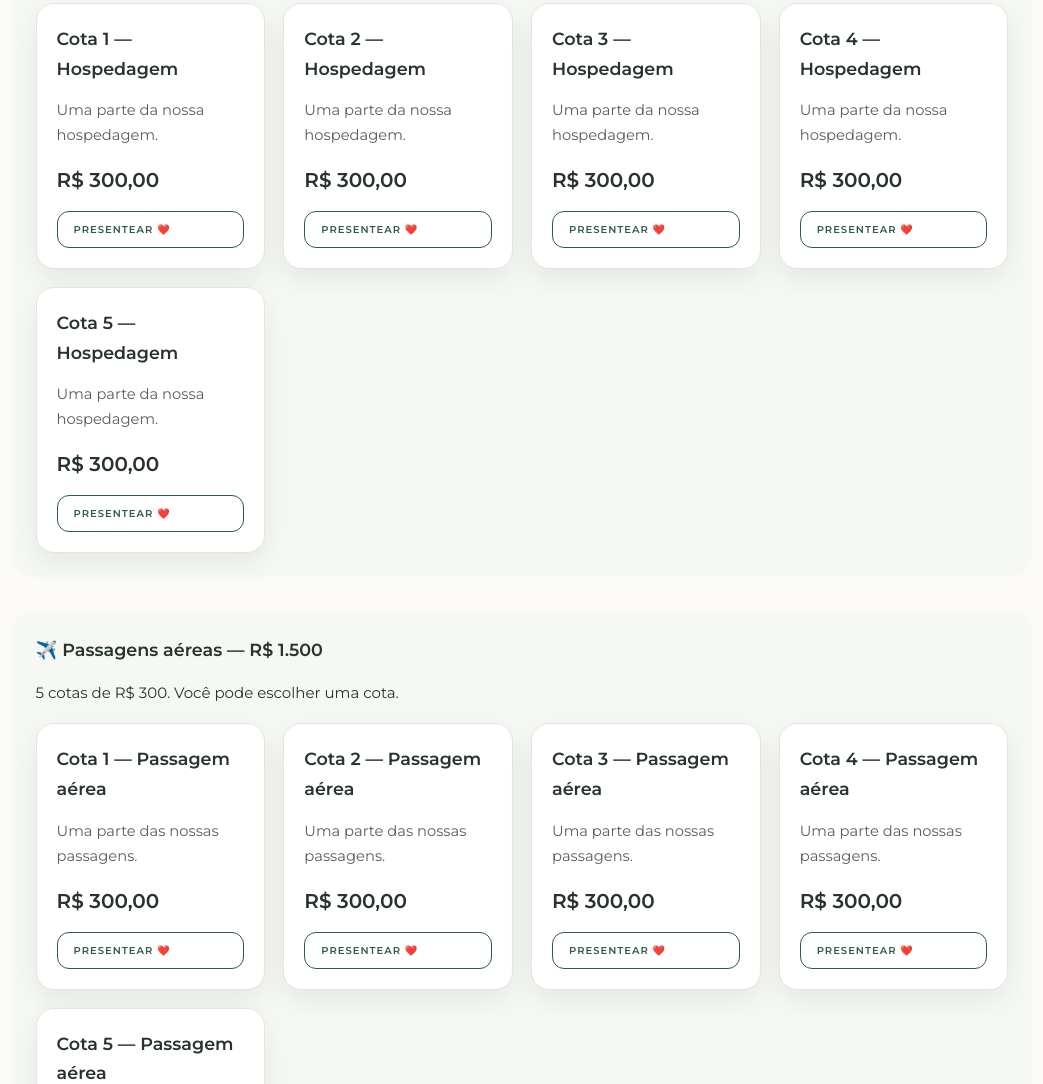
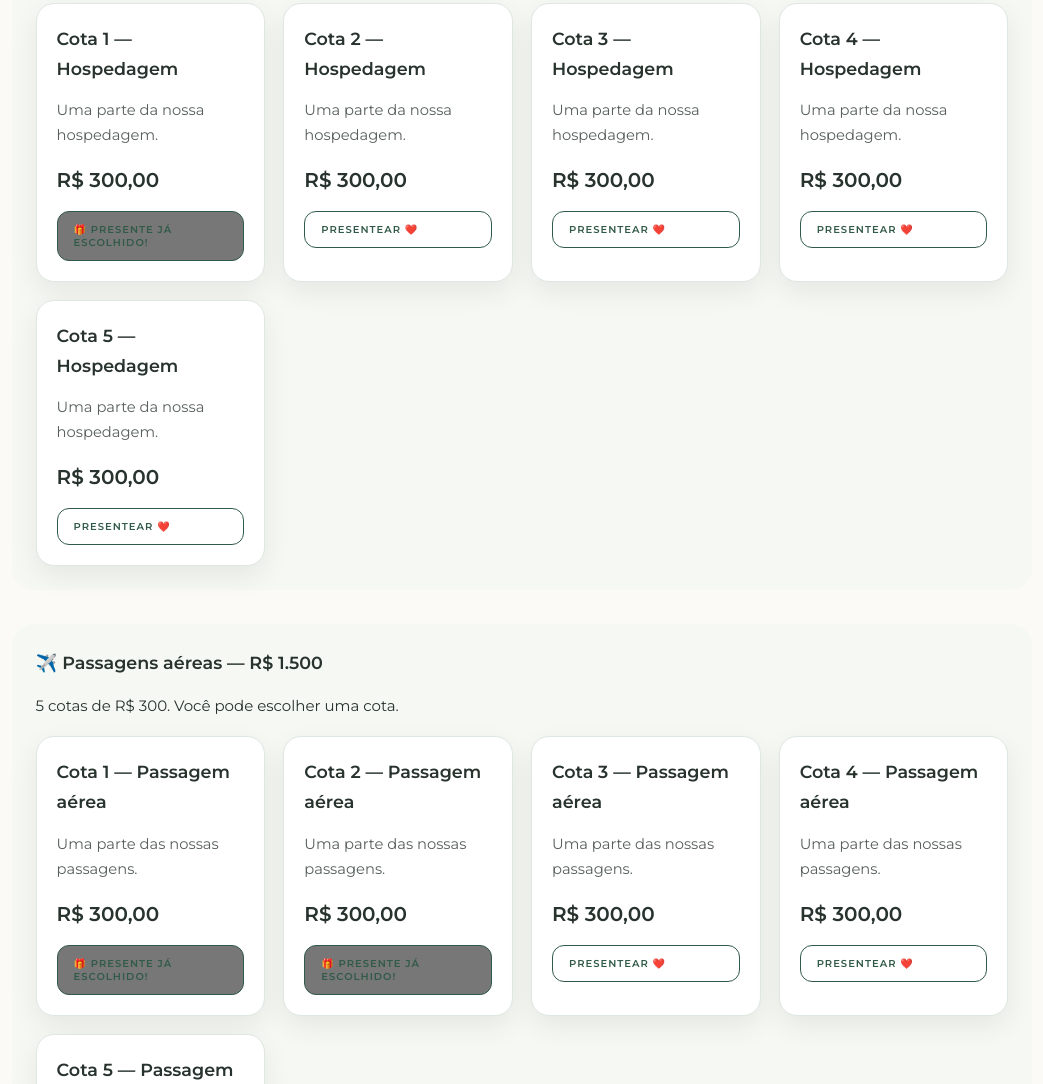
Before and after one commit to guilhermepcypriano-ux/paulaeguilhermeparasempre, a plain HTML site: page index.html in a window 1280 px wide. Shown: the part 7788-8872 px from the top of the page, without its empty margins (118-1161 px from the left). Drawn offline with nearby package versions, Linux system fonts and the light colour scheme.

Commit message:
Update index.html

```diff
--- a/index.html
+++ b/index.html
@@ -238,7 +238,7 @@
         <h3>Ferro a vapor</h3>
         <p>Para deixar a nossa casa ainda mais arrumada.</p>
         <strong>R$ 100,00</strong>
-        <a class="gift-button" href="https://mpago.la/2reToka" target="_blank" rel="noopener">Presentear ❤️</a>
+        <span class="gift-button" style="background:#777; pointer-events:none; cursor:not-allowed;">🎁 Presente já escolhido!</span>
       </div>
     </div>
         <div class="gift-card">
@@ -336,7 +336,7 @@
         <h3>Cota 1 — Hospedagem</h3>
         <p>Uma parte da nossa hospedagem.</p>
         <strong>R$ 300,00</strong>
-        <a class="gift-button" href="https://mpago.la/1LCEduY" target="_blank" rel="noopener">Presentear ❤️</a>
+        <span class="gift-button" style="background:#777; pointer-events:none; cursor:not-allowed;">🎁 Presente já escolhido!</span>
       </div>
     </div><div class="gift-card quota-card">
       <div class="gift-card-body">
@@ -379,14 +379,14 @@
         <h3>Cota 1 — Passagem aérea</h3>
         <p>Uma parte das nossas passagens.</p>
         <strong>R$ 300,00</strong>
-        <a class="gift-button" href="https://mpago.la/1BpEGzJ" target="_blank" rel="noopener">Presentear ❤️</a>
+        <span class="gift-button" style="background:#777; pointer-events:none; cursor:not-allowed;">🎁 Presente já escolhido!</span>
       </div>
     </div><div class="gift-card quota-card">
       <div class="gift-card-body">
         <h3>Cota 2 — Passagem aérea</h3>
         <p>Uma parte das nossas passagens.</p>
         <strong>R$ 300,00</strong>
-        <a class="gift-button" href="https://mpago.la/2eYVihs" target="_blank" rel="noopener">Presentear ❤️</a>
+        <span class="gift-button" style="background:#777; pointer-events:none; cursor:not-allowed;">🎁 Presente já escolhido!</span>
       </div>
     </div><div class="gift-card quota-card">
       <div class="gift-card-body">
```
